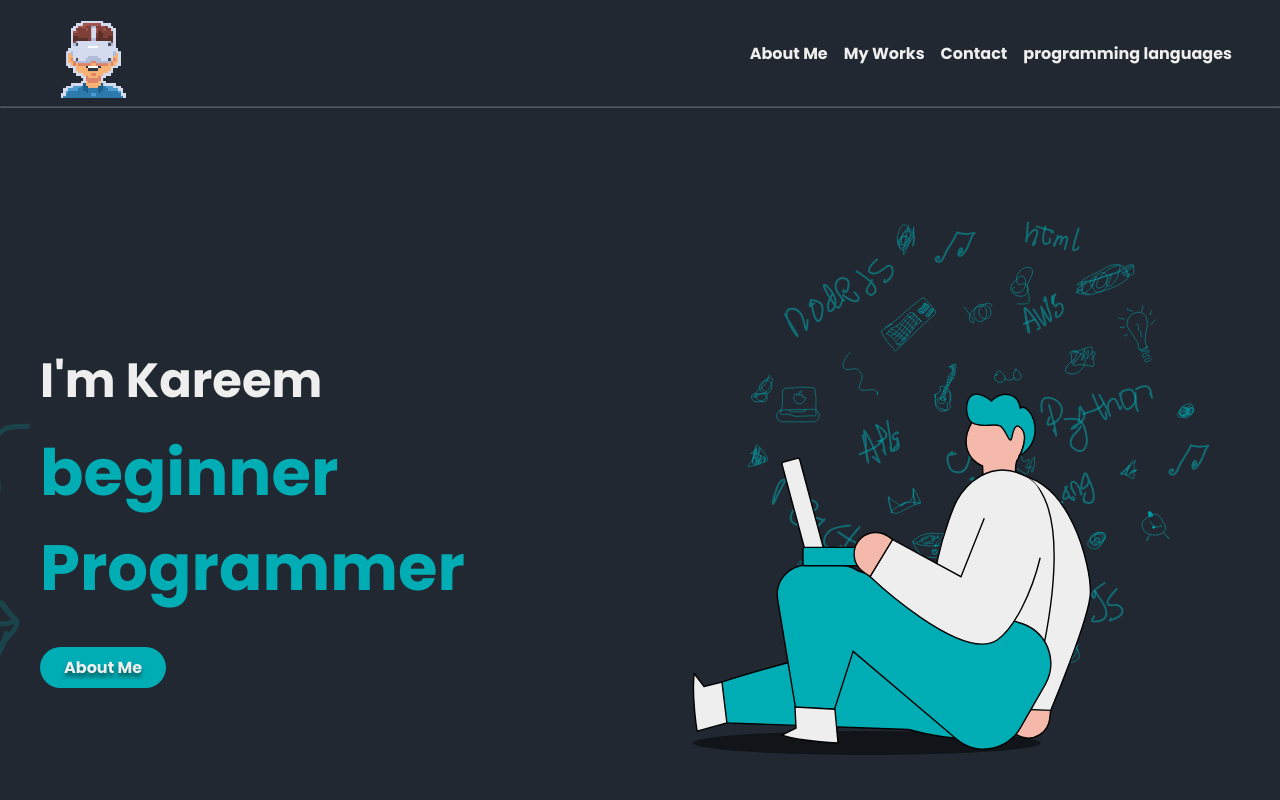
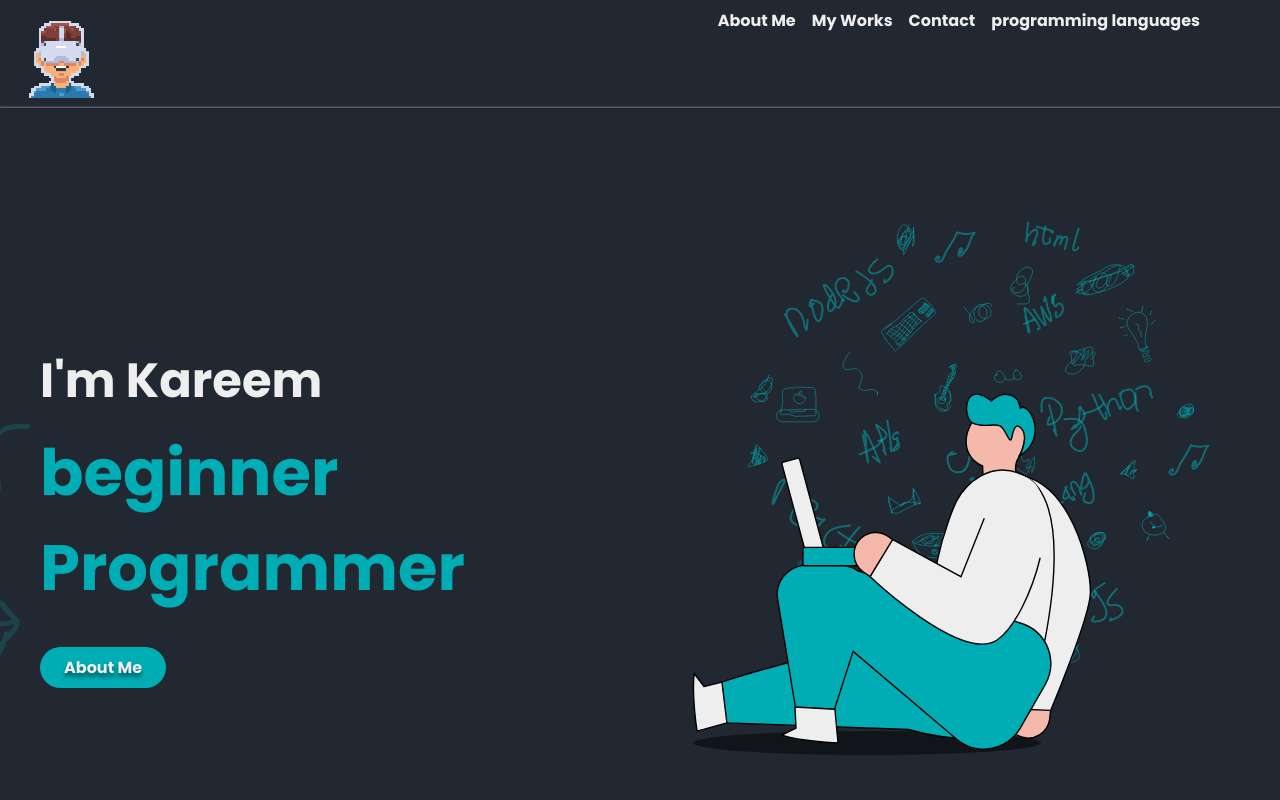
Before and after one commit to kemoeldeeb/kemo-dev-website, a plain HTML site: page index.html in a window 1280 px wide. Shown: the top 800 px of the page. Drawn offline with Linux system fonts and the light colour scheme.

Commit message:
Update styles.css

```diff
--- a/styles.css
+++ b/styles.css
@@ -86,8 +86,8 @@ html {
 header {
     display: flex;
     justify-content: space-between;
-    align-items: center;
-    margin: 0.5rem auto;
+    align-items: left;
+    margin: 0.5rem ;
     max-width: 1200px;
     padding: 0 0.5rem;
 }
```
